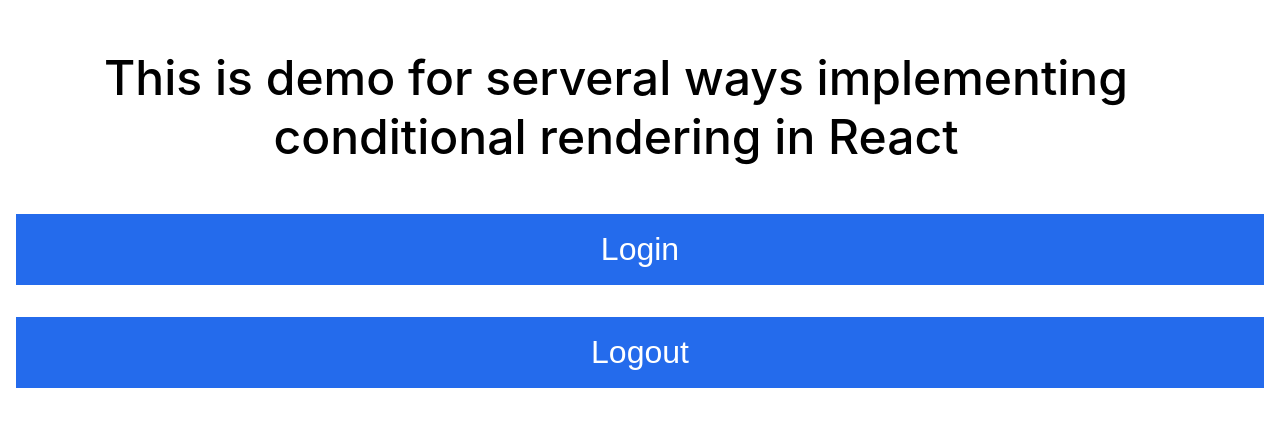
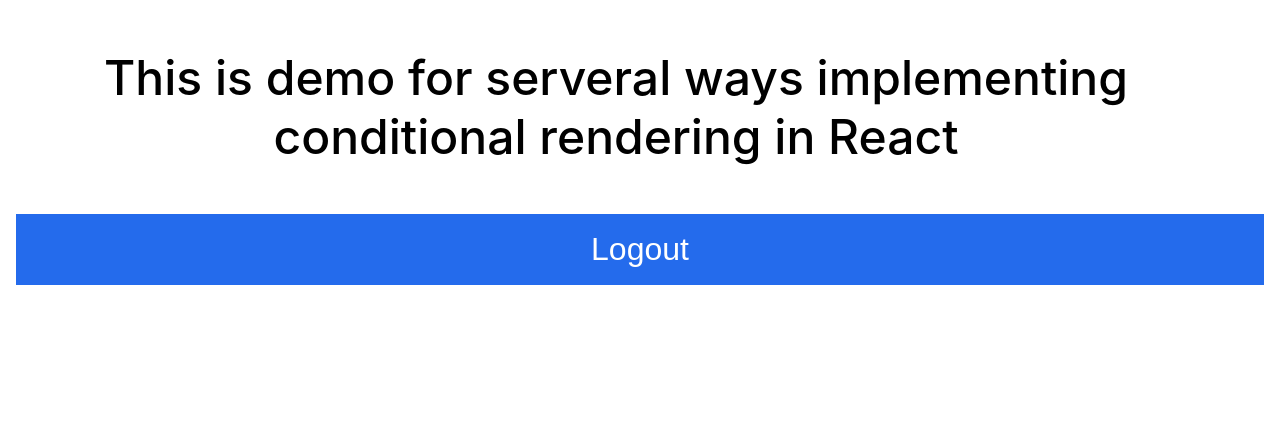
Before and after one commit to saravanakumarganesh/react-conditional-rendering-example, a React (Create React App) app: page / in a window 1280 px wide. Shown: the top 426 px of the page. Built offline with nearby package versions, Linux system fonts and the light colour scheme.

Commit message:
Conditional rendering using ternary operator

```diff
--- a/src/App.js
+++ b/src/App.js
@@ -10,14 +10,14 @@
   }
 
   render() {
+    let isLoggedIn = this.state.isLoggedIn;
     return (
       <div className='App'>
         <h1>
           This is demo for serveral ways implementing conditional rendering in
           React
         </h1>
-        <button>Login</button>
-        <button>Logout</button>
+        {isLoggedIn ? <button>Logout</button> : <button>Login</button>}
       </div>
     );
   }
```
